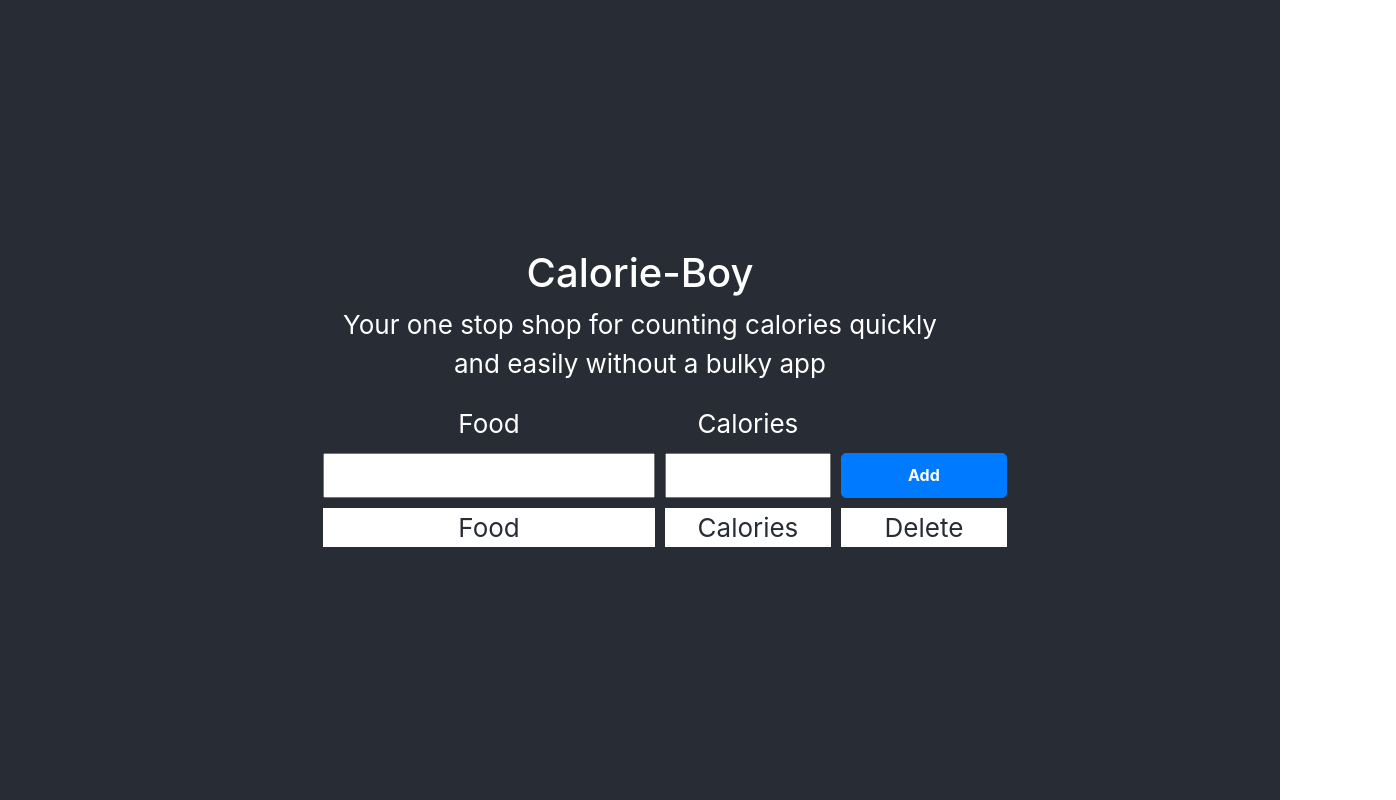
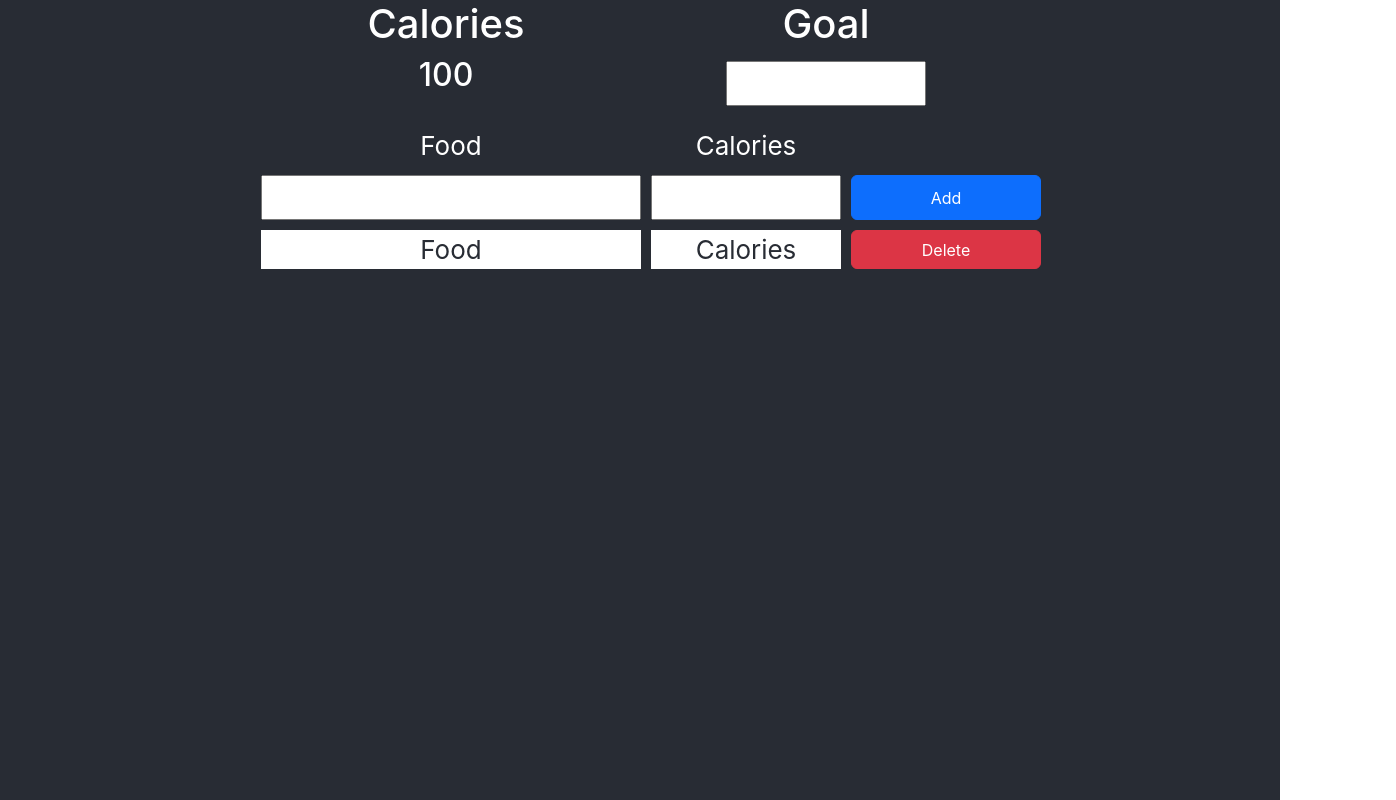
Before and after one commit to TreeBaron/Calorie-Boy, a React (Create React App) app: page / in a window 1280 px wide. Shown: the whole page, 1396 px wide, since content can reach past the window. Built offline with nearby package versions, Linux system fonts and the light colour scheme; the HTML template or start-up script is replaced by a standard one.

Commit message:
Saving Changes

```diff
--- a/src/App.css
+++ b/src/App.css
@@ -7,8 +7,7 @@
   min-height: 100vh;
   display: flex;
   flex-direction: column;
-  align-items: center;
-  justify-content: center;
+  justify-content: right;
   font-size: calc(10px + 2vmin);
   color: white;
 }
@@ -17,13 +16,20 @@ li {
   list-style-type: none;
 }
 
-.addButton {
-  margin-left: 10px;
-  color: #fff;
-  background-color: #007bff;
-  border-color: #007bff;
-  border-radius: 5px;
-  font-weight: bold;
+.goalNumberWidth {
+  max-width: 200px;
+}
+
+.container {
+  min-width: 50%;
+  margin-left: 20%;
+}
+
+.goalText {
+  margin: auto;
+  margin-right: 10px;
+  margin-left: 0px;
+  font-size: 35px;
 }
 
 .marginSmall {
--- a/src/App.js
+++ b/src/App.js
@@ -1,26 +1,33 @@
 import React from 'react';
 import './App.css';
 import { Button } from 'react-bootstrap';
+
+const TopDisplay = ({}) =>
+{
+  return (
+    <div className='container'>
+          <div className='row'>
+            <div className='col-sm-4'>
+              <h1>Calories</h1>
+              <h2>100</h2>
+            </div>
+            <div className='col-sm-4'>
+              <h1>Goal</h1>
+              <input className='marginSmall goalNumberWidth' type="number" name="calories" onChange={() => {console.log('ravioli')}}/>
+            </div>
+          </div>
+        </div>
+  );
+};
 
 function App() {
   return (
     <div className="App">
       <header className="App-header">
-        <div id='row' className='flexBox'>
-          <h1>
-            Calorie-Boy
-          </h1>
-        </div>
-        <div id='row' className='flexBox'>
-          <p>
-            Your one stop shop for counting calories
-            quickly and easily without a bulky app
-          </p>
-        </div>
         <div>
-          <div class="container">
+          <TopDisplay/>
+          <div class="container marginTop">
             <div class="row">
-              <div class="col-sm-2 marginSmall"/>
               <div class="col-sm-4 marginSmall">
                 Food
               </div>
@@ -30,23 +37,19 @@ function App() {
               <div class="col-sm-2 marginSmall"/>
             </div>
             <div className='row'>
-              <div class="col-sm-2 marginSmall"/>
               <input className='col-sm-4 marginSmall' type="text" name="food" onChange={() => {console.log('ravioli')}}/>
               <input className='col-sm-2 marginSmall' type="number" name="calories" onChange={() => {console.log('ravioli')}}/>
-              <Button className='col-sm-2 marginSmall addButton btn btn-primary'>Add</Button>
+              <Button className='col-sm-2 marginSmall btn btn-primary'>Add</Button>
             </div>
             <li>
               <div class="row">
-                <div class="col-sm-2 marginSmall"/>
                 <div class="col-sm-4 marginSmall item">
                   Food
                 </div>
                 <div class="col-sm-2 marginSmall item">
                   Calories
                 </div>
-                <div class="col-sm-2 marginSmall item">
-                  Delete
-                </div>
+                <Button className='col-sm-2 marginSmall btn btn-danger'>Delete</Button>
               </div>
             </li>
           </div>
```
